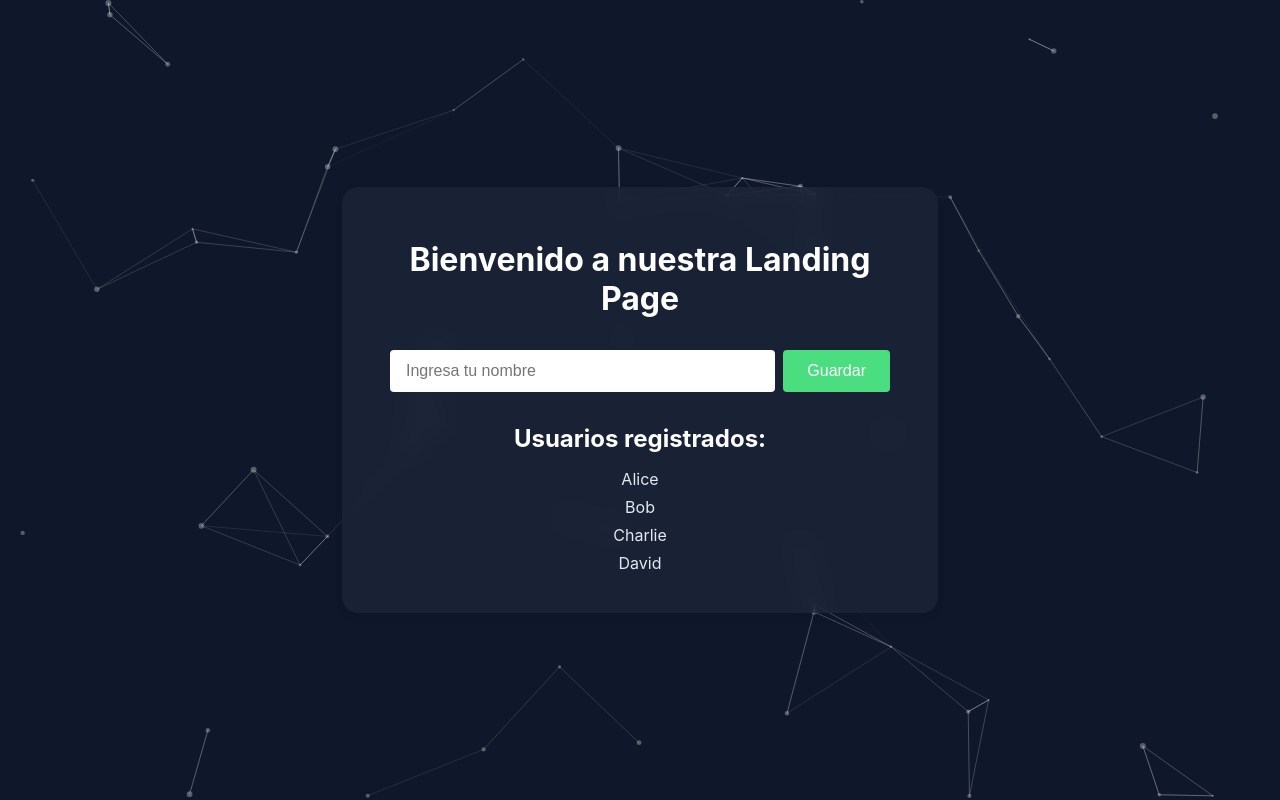
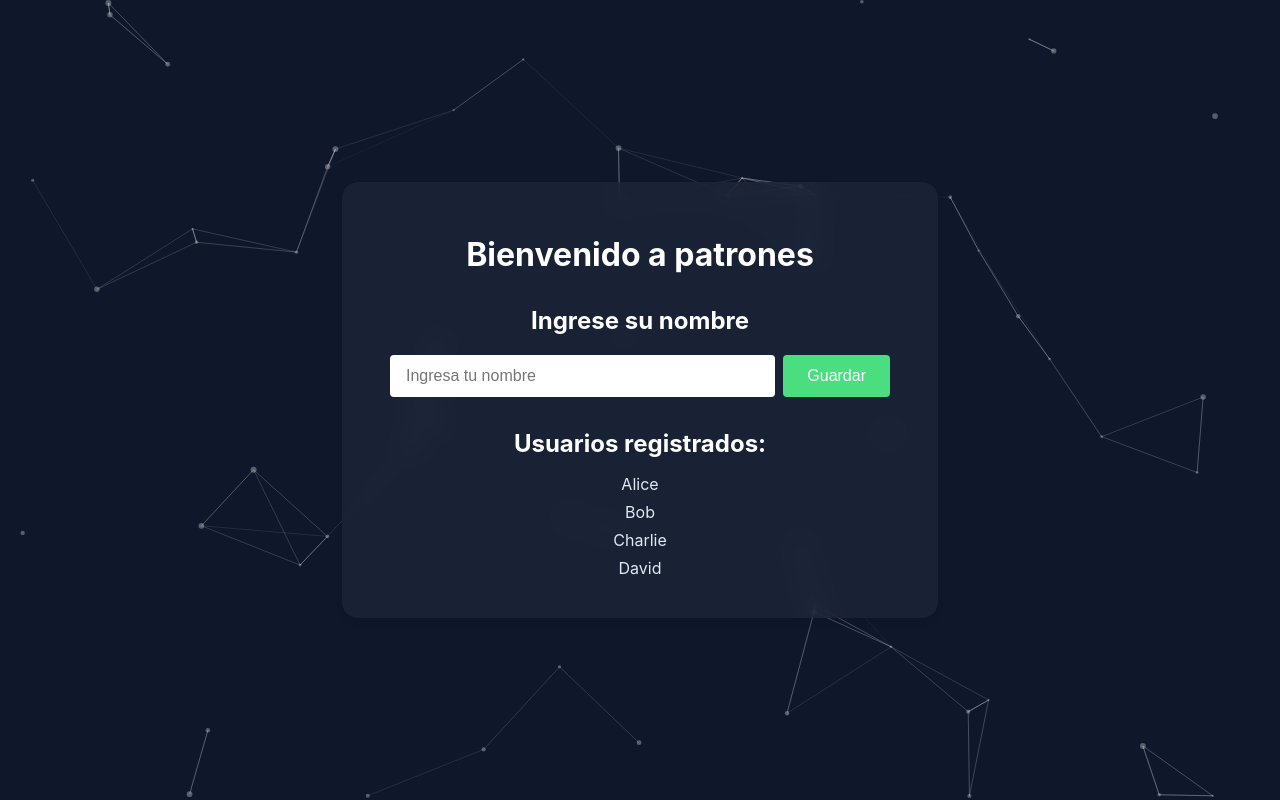
Before and after one commit to sergiosocha/patrones_frontend, a React (Create React App) app: page / in a window 1280 px wide. Built offline with nearby package versions, Linux system fonts and the light colour scheme.

Commit message:
Agrega textos bienvenida

```diff
--- a/src/App.js
+++ b/src/App.js
@@ -38,7 +38,8 @@ function App() {
     <div className="App">
       <ParticlesBackground />
       <div className="content">
-        <h1>Bienvenido a nuestra Landing Page</h1>
+        <h1>Bienvenido a patrones</h1>
+        <h2>Ingrese su nombre</h2>
 
         <form onSubmit={handleSubmit}>
           <input type="text" placeholder="Ingresa tu nombre" value={name} onChange={(e) => setName(e.target.value)} />
```
Also changed, not shown: 1 other file (tests, documents, lock files or other folders).
